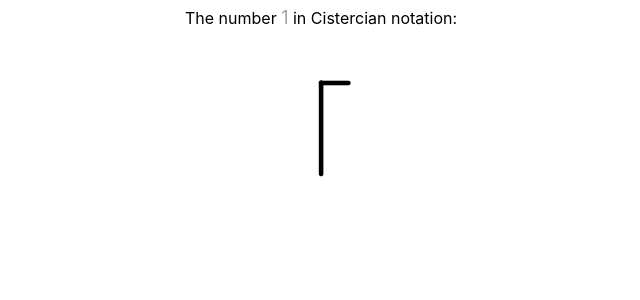
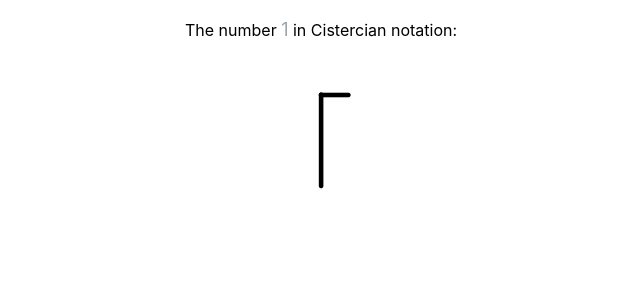
Before and after one commit to mrled/cistercian.js, a Next.js app: page /preview/1 in a window 1280 px wide. Shown: the top 300 px of the page, without its empty margins (319-959 px from the left). Built offline with nearby package versions, Linux system fonts and the light colour scheme.

Commit message:
Increase top spacing for social preview

```diff
--- a/pages/preview/[number].tsx
+++ b/pages/preview/[number].tsx
@@ -7,7 +7,7 @@ import CistercianNumeralDisplay from "components/CistercianNumeralDisplay";
 export default function BareNumber({}) {
   const router = useRouter();
   return (
-    <div className="py-1">
+    <div className="py-4">
       <CistercianNumeralDisplay num={Number(router.query.number)} />
     </div>
   );
```
